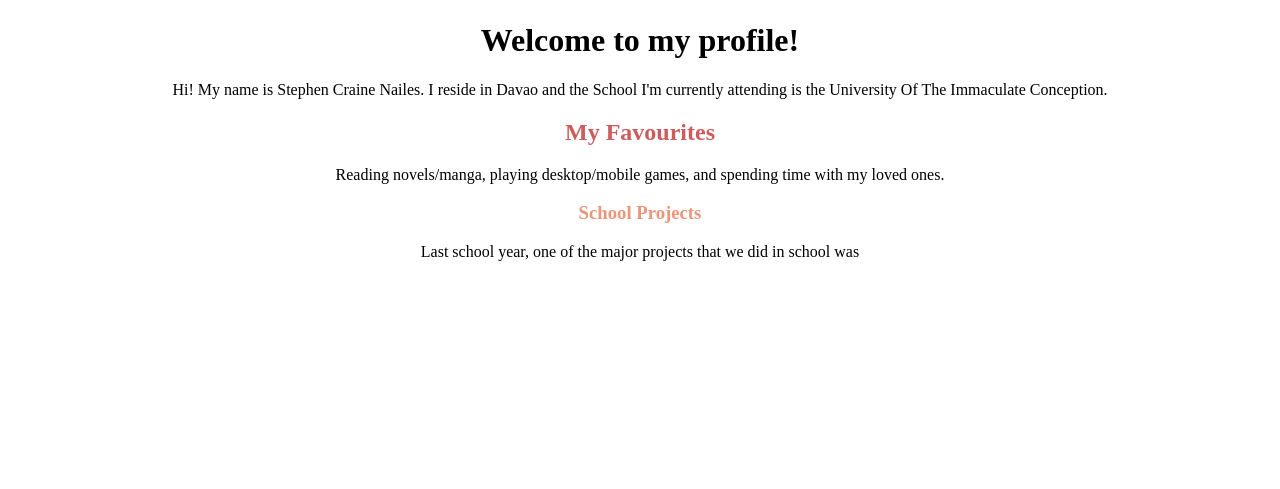
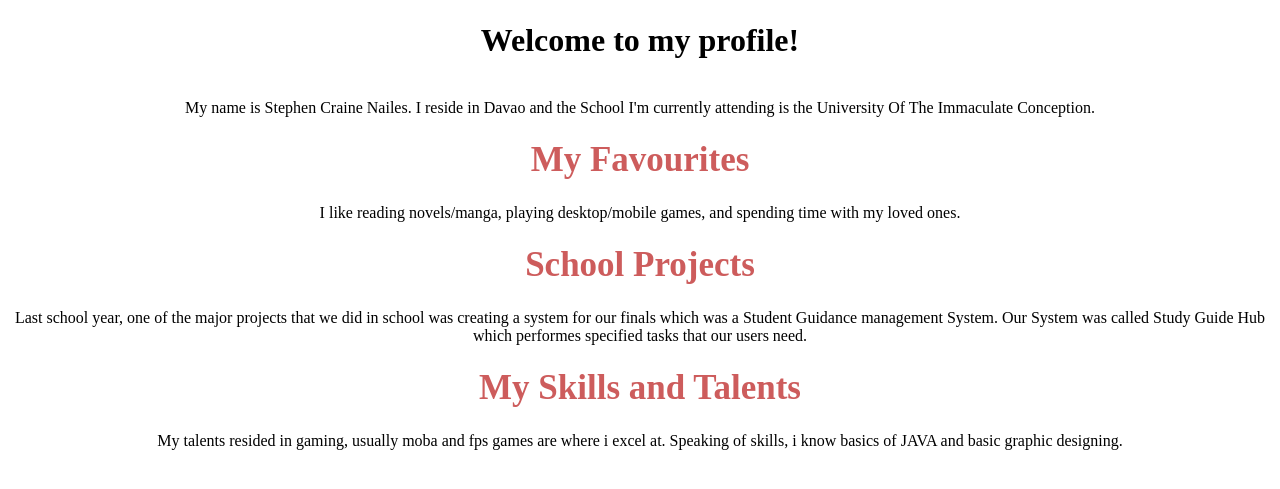
Before and after one commit to Nailes-UIC/Nailes-UIC.github.io, a plain HTML site: page index.html in a window 1280 px wide. Shown: the part 27-516 px from the top of the page. Drawn offline with Linux system fonts and the light colour scheme.

Commit message:
Update index.html

```diff
--- a/index.html
+++ b/index.html
@@ -5,15 +5,26 @@
     <meta name="viewport" content="width=device-width, initial-scale=1.0">
     <title>Introduction</title>
 </head>
+
 <body style="text-align: center;">
 
 <img src="Images/uic-logo2.png" style="width:150px;">
 
-<h1 style="font-weight: bold;"> Welcome to my profile!</h1>
-Hi! My name is Stephen Craine Nailes. I reside in Davao and the School I'm currently attending is the University Of The Immaculate Conception.
-<h2 style="font: size 25px; color:indianred" >My Favourites </h2>
-Reading novels/manga, playing desktop/mobile games, and spending time with my loved ones.
-<h3 style="font: size 25px; color:darksalmon">School Projects</h3>
-Last school year, one of the major projects that we did in school was
+<h1 style="font-weight: bold;"> Welcome to my profile! </h1>
+
+<br> My name is Stephen Craine Nailes. I reside in Davao and the School I'm currently attending is the University Of The Immaculate Conception.
+
+<h1 style="font-size: 35px; color:indianred"> My Favourites </h2>
+
+I like reading novels/manga, playing desktop/mobile games, and spending time with my loved ones.
+
+<h1 style="font-size: 35px; color:indianred"> School Projects </h3>
+
+Last school year, one of the major projects that we did in school was creating a system for our finals which was a Student Guidance management System. Our System was called Study Guide Hub which performes specified tasks that our users need.
+
+<h1 style="font-size: 35px; color:indianred;"> My Skills and Talents</h1>
+
+My talents resided in gaming, usually moba and fps games are where i excel at. Speaking of skills, i know basics of JAVA and basic graphic designing.
+
 </body>
 </html>
```
